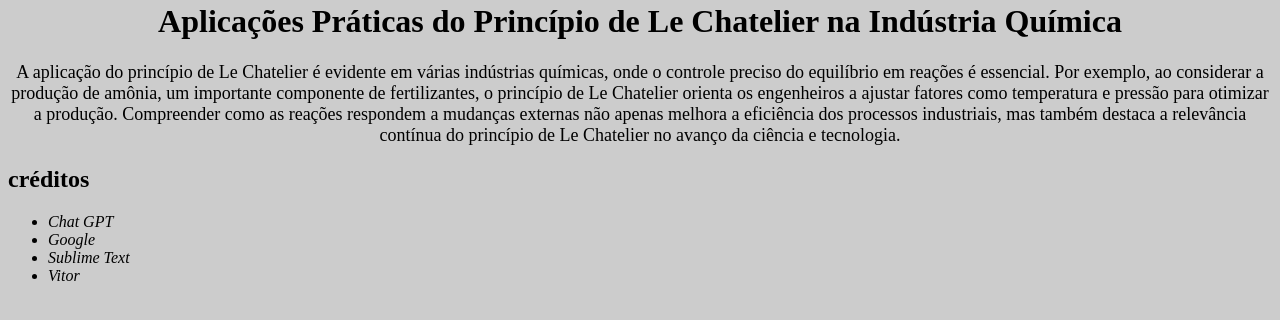
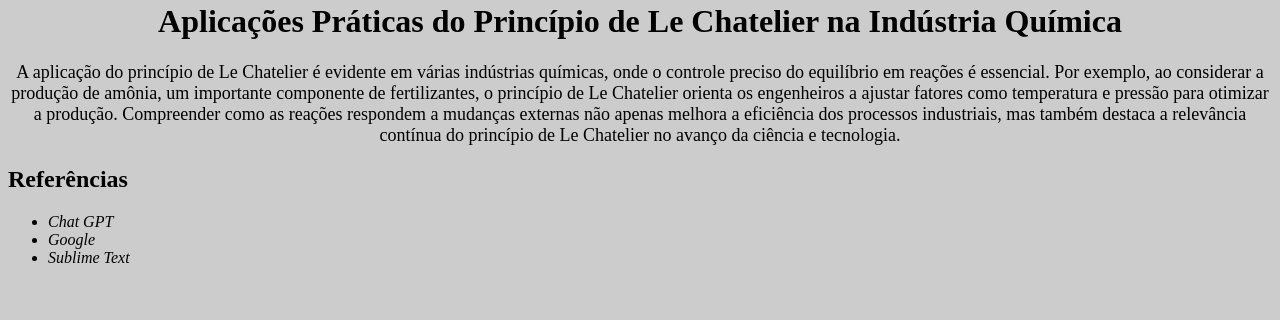
Before and after one commit to vardgrafx/vardgrafx.github.io, a plain HTML site: page index.html in a window 1280 px wide. Shown: the part 220-540 px from the top of the page. Drawn offline with Linux system fonts and the light colour scheme.

Commit message:
Update index.html

```diff
--- a/index.html
+++ b/index.html
@@ -19,13 +19,12 @@
 
 		<p style="font-size: 18px; text-align: center;">A aplicação do princípio de Le Chatelier é evidente em várias indústrias químicas, onde o controle preciso do equilíbrio em reações é essencial. Por exemplo, ao considerar a produção de amônia, um importante componente de fertilizantes, o princípio de Le Chatelier orienta os engenheiros a ajustar fatores como temperatura e pressão para otimizar a produção. Compreender como as reações respondem a mudanças externas não apenas melhora a eficiência dos processos industriais, mas também destaca a relevância contínua do princípio de Le Chatelier no avanço da ciência e tecnologia.<p/>
 
-		<h2>créditos</h2>
+		<h2>Referências</h2>
 
 		<ul>
 			<li class="creditos">Chat GPT</li>
 			<li class="creditos">Google</li>
 			<li class="creditos">Sublime Text </li>
-			<li class="creditos">Vitor</li>
 		</ul>
 
 	</body>
```
